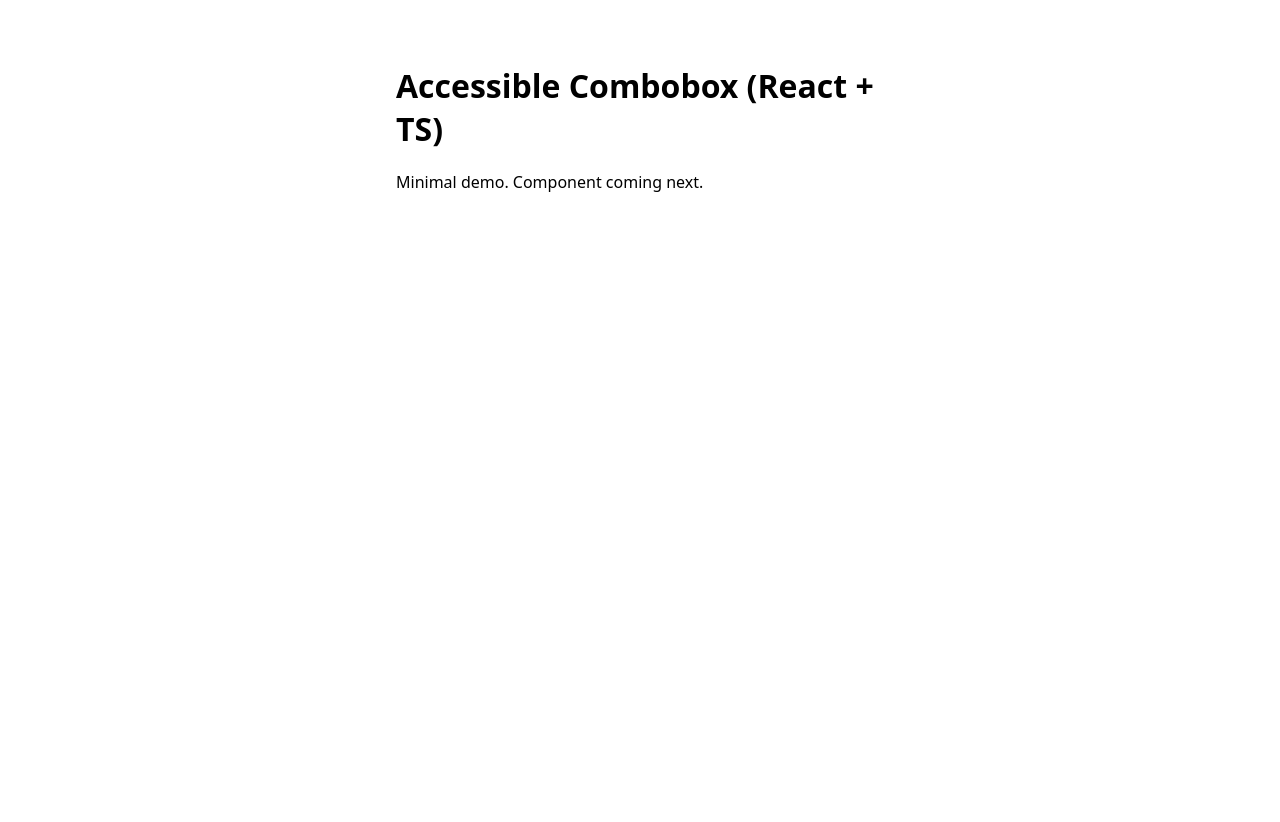
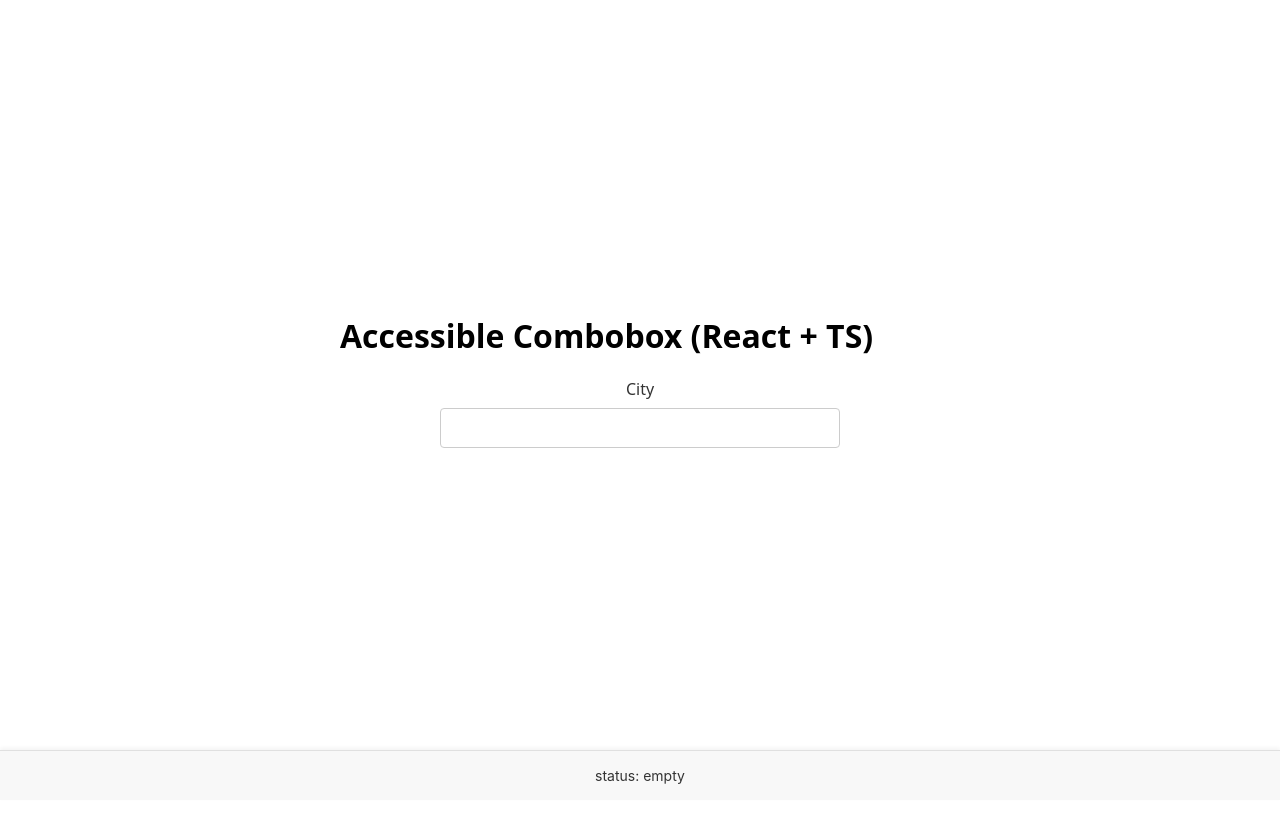
Before and after one commit to oscarpinzon/accessible-combobox-react, a React (Vite) app: page / in a window 1280 px wide. Shown: the top 822 px of the page. After the commit the page ends 800 px from the top, so only its background shows below. Built offline with nearby package versions, Linux system fonts and the light colour scheme.

Commit message:
feat: implement CityField and StatusBar components with styles and tests

```diff
--- /dev/null
+++ b/src/App.css
@@ -0,0 +1,15 @@
+.app-container {
+  display: flex;
+  flex-direction: column;
+  justify-content: center;
+  align-items: center;
+  min-height: 100vh;
+  padding: 20px;
+  padding-bottom: 80px;
+  box-sizing: border-box;
+}
+
+.app-container main {
+  max-width: 600px;
+  width: 100%;
+}
--- a/src/App.tsx
+++ b/src/App.tsx
@@ -1,8 +1,28 @@
+import { useState } from 'react';
+import './App.css';
+import { CityField } from './components/CityField';
+import { StatusBar } from './components/StatusBar';
+
 export default function App() {
+  const [status, setStatus] = useState<string>('empty');
+
+  const handleCityChange = (city: string) => {
+    console.log('Selected city:', city);
+  };
+
   return (
-    <main style={{ maxWidth: 520, margin: '64px auto', padding: '0 16px' }}>
-      <h1>Accessible Combobox (React + TS)</h1>
-      <p>Minimal demo. Component coming next.</p>
-    </main>
+    <div className="app-container">
+      <main>
+        <h1>Accessible Combobox (React + TS)</h1>
+
+        <CityField
+          label="City"
+          onCityChange={handleCityChange}
+          onStatusChange={setStatus}
+        />
+      </main>
+
+      <StatusBar status={status} />
+    </div>
   );
 }
--- /dev/null
+++ b/src/components/CityField.tsx
@@ -0,0 +1,155 @@
+import React, { type KeyboardEvent, useEffect, useRef, useState } from 'react';
+import { useCities } from '../hooks/useCities';
+import '../styles/CityField.css';
+
+interface CityFieldProps {
+  label: string;
+  onCityChange?: (city: string) => void;
+  onStatusChange: (status: string) => void;
+}
+
+export const CityField: React.FC<CityFieldProps> = ({
+  label,
+  onCityChange,
+  onStatusChange,
+}) => {
+  const [inputValue, setInputValue] = useState<string>('');
+  const [selectedIndex, setSelectedIndex] = useState<number>(-1);
+  const [isSuggestionVisible, setIsSuggestionVisible] =
+    useState<boolean>(false);
+  const inputRef = useRef<HTMLInputElement>(null);
+  const suggestionListRef = useRef<HTMLUListElement>(null);
+
+  const MAX_SUGGESTIONS = 10;
+
+  const { cities } = useCities(inputValue);
+
+  // Limit displayed suggestions
+  const displayedCities = cities.slice(0, MAX_SUGGESTIONS);
+
+  // Determine if the current input matches a valid city
+  const isValidCity = cities.some(
+    (city) => city.toLowerCase() === inputValue.toLowerCase(),
+  );
+
+  // Update status based on current state
+  useEffect(() => {
+    if (inputValue === '') {
+      onStatusChange('empty');
+    } else if (isValidCity) {
+      onStatusChange('valid');
+    } else if (isSuggestionVisible && cities.length > 0) {
+      const count =
+        cities.length > MAX_SUGGESTIONS
+          ? `${displayedCities.length} of ${cities.length}`
+          : cities.length;
+      onStatusChange(`${inputValue} (${count} suggestions)`);
+    } else {
+      onStatusChange('typing...');
+    }
+  }, [
+    inputValue,
+    cities,
+    isValidCity,
+    isSuggestionVisible,
+    onStatusChange,
+    displayedCities.length,
+  ]);
+
+  // Show suggestions when input length >= 2 and it's not an exact match
+  useEffect(() => {
+    const hasExactMatch = cities.some(
+      (city) => city.toLocaleLowerCase() === inputValue.toLocaleLowerCase(),
+    );
+    setIsSuggestionVisible(
+      inputValue.length >= 2 && cities.length > 0 && !hasExactMatch,
+    );
+  }, [inputValue, cities]);
+
+  // Reset selected index when cities list changes
+  useEffect(() => {
+    setSelectedIndex(-1);
+  }, [cities]);
+
+  const handleInputChange = (e: React.ChangeEvent<HTMLInputElement>) => {
+    setInputValue(e.target.value);
+    onCityChange?.(e.target.value);
+  };
+
+  const handleCitySelect = (city: string) => {
+    setInputValue(city);
+    setIsSuggestionVisible(false);
+    onCityChange?.(city);
+    inputRef.current?.focus();
+  };
+
+  const handleKeyDown = (e: KeyboardEvent<HTMLInputElement>) => {
+    if (!isSuggestionVisible) return;
+
+    switch (e.key) {
+      case 'ArrowDown':
+        e.preventDefault();
+        setSelectedIndex((prev) =>
+          prev < cities.length - 1 ? prev + 1 : prev,
+        );
+        break;
+
+      case 'ArrowUp':
+        e.preventDefault();
+        setSelectedIndex((prev) => (prev > 0 ? prev - 1 : 0));
+        break;
+
+      case 'Enter':
+        e.preventDefault();
+        if (selectedIndex >= 0 && selectedIndex < cities.length) {
+          handleCitySelect(cities[selectedIndex]);
+        }
+        break;
+
+      case 'Escape':
+        e.preventDefault();
+        setIsSuggestionVisible(false);
+        break;
+
+      default:
+        break;
+    }
+  };
+
+  return (
+    <div className="city-field-container">
+      <label htmlFor="city-input">{label}</label>
+      <div className="input-container">
+        <input
+          id="city-input"
+          ref={inputRef}
+          type="text"
+          value={inputValue}
+          onChange={handleInputChange}
+          onKeyDown={handleKeyDown}
+          className={isValidCity ? 'valid' : ''}
+        />
+
+        {isSuggestionVisible && (
+          <ul
+            ref={suggestionListRef}
+            className="suggestions-list"
+            role="listbox"
+          >
+            {displayedCities.map((city, index) => (
+              <li
+                key={city}
+                role="option"
+                aria-selected={selectedIndex === index}
+                className={selectedIndex === index ? 'selected' : ''}
+                onClick={() => handleCitySelect(city)}
+              >
+                {city}
+              </li>
+            ))}
+          </ul>
+        )}
+      </div>
+    </div>
+  );
+};
--- /dev/null
+++ b/src/components/StatusBar.tsx
@@ -0,0 +1,12 @@
+import React from 'react';
+import '../styles/StatusBar.css';
+
+interface StatusBarProps {
+  status: string;
+}
+
+export const StatusBar: React.FC<StatusBarProps> = ({ status }) => (
+  <div data-testid="status-bar" className="status-bar">
+    <span>status: {status}</span>
+  </div>
+);
--- a/src/main.tsx
+++ b/src/main.tsx
@@ -1,7 +1,7 @@
 import { StrictMode } from 'react';
 import { createRoot } from 'react-dom/client';
 import App from './App.tsx';
-import './styles/index.css';
+import './index.css';
 
 createRoot(document.getElementById('root')!).render(
   <StrictMode>
--- /dev/null
+++ b/src/styles/CityField.css
@@ -0,0 +1,95 @@
+.city-field-container {
+  display: flex;
+  flex-direction: column;
+  width: 100%;
+  max-width: 400px;
+  margin: 0 auto;
+}
+
+.city-field-container label {
+  margin-bottom: 8px;
+  font-size: 16px;
+  font-weight: 500;
+  color: #333;
+  text-align: center;
+}
+
+.input-container {
+  position: relative;
+}
+
+input {
+  width: 100%;
+  padding: 10px;
+  font-size: 16px;
+  border: 1px solid #ccc;
+  border-radius: 4px;
+  transition: background-color 0.5s ease;
+  box-sizing: border-box;
+}
+
+input.valid {
+  background-color: #a3f0a3;
+}
+
+.suggestions-list {
+  position: absolute;
+  top: 100%;
+  left: 0;
+  right: 0;
+  max-height: 300px;
+  overflow-y: auto;
+  margin: 0;
+  padding: 0;
+  list-style: none;
+  background: white;
+  border: 1px solid #ccc;
+  border-top: none;
+  border-radius: 0 0 4px 4px;
+  z-index: 10;
+  box-shadow: 0 2px 4px rgba(0, 0, 0, 0.1);
+}
+
+.suggestions-list li {
+  padding: 10px;
+  cursor: pointer;
+  border-bottom: 1px solid #f0f0f0;
+}
+
+.suggestions-list li:last-child {
+  border-bottom: none;
+}
+
+.suggestions-list li:hover,
+.suggestions-list li.selected {
+  background-color: #f0f0f0;
+}
+
+.suggestions-list::-webkit-scrollbar {
+  width: 8px;
+}
+
+.suggestions-list::-webkit-scrollbar-track {
+  background: #f1f1f1;
+  border-radius: 0 0 4px 0;
+}
+
+.suggestions-list::-webkit-scrollbar-thumb {
+  background: #888;
+  border-radius: 4px;
+}
+
+.suggestions-list::-webkit-scrollbar-thumb:hover {
+  background: #555;
+}
+
+@media (max-width: 768px) {
+  .city-field-container {
+    max-width: 100%;
+  }
+
+  input {
+    font-size: 16px;
+    padding: 12px;
+  }
+}
--- /dev/null
+++ b/src/styles/StatusBar.css
@@ -0,0 +1,27 @@
+.status-bar {
+  position: fixed;
+  bottom: 0;
+  left: 0;
+  right: 0;
+  padding: 15px 20px;
+  background-color: #f8f8f8;
+  border-top: 1px solid #e0e0e0;
+  text-align: center;
+  font-size: 14px;
+  color: #333;
+  box-shadow: 0 -2px 4px rgba(0, 0, 0, 0.05);
+  z-index: 100;
+}
+
+.status-bar span {
+  font-family:
+    -apple-system, BlinkMacSystemFont, 'Segoe UI', 'Roboto', 'Oxygen', 'Ubuntu',
+    'Cantarell', 'Fira Sans', 'Droid Sans', 'Helvetica Neue', sans-serif;
+}
+
+@media (max-width: 768px) {
+  .status-bar {
+    padding: 12px 16px;
+    font-size: 13px;
+  }
+}
```
Also changed, not shown: src/index.css (renamed from src/styles/index.css), 2 other files (tests, documents, lock files or other folders).
